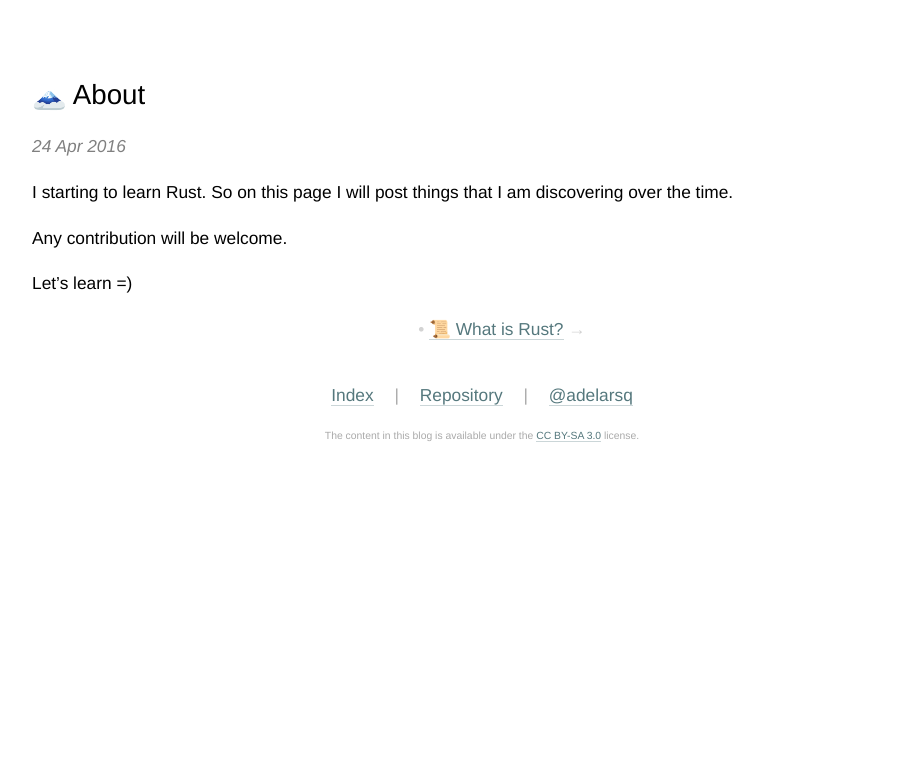
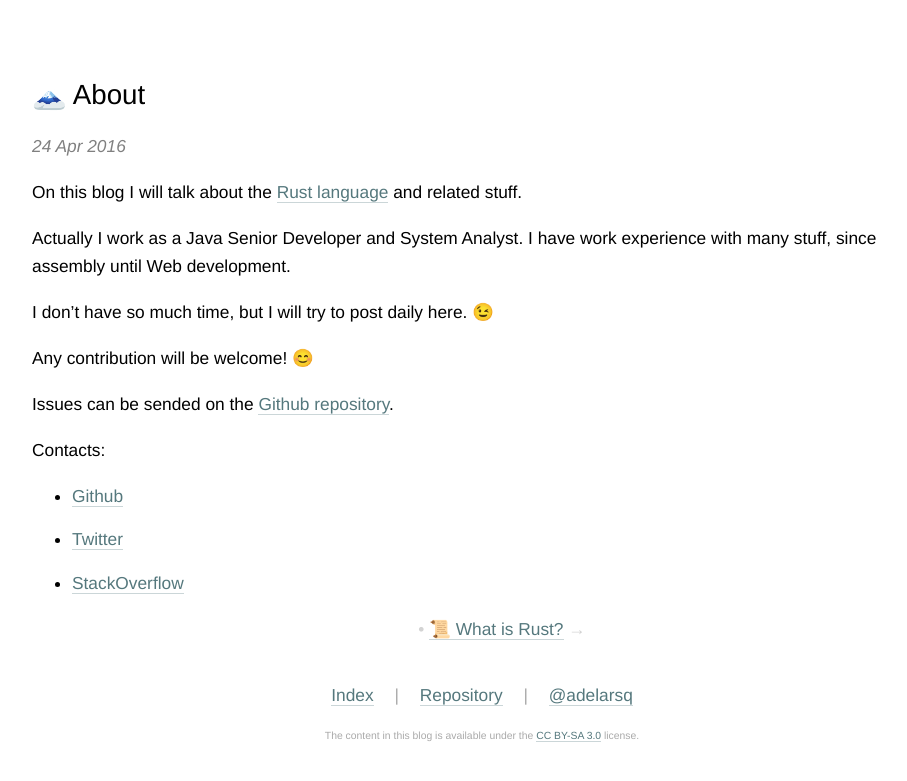
Before and after one commit to adelarsq/daily-rust.github.io, a Jekyll site: the page built from _posts/2016-04-24-about.md, in a window 1280 px wide. Shown: the top 781 px of the page, without its empty margins (158-1065 px from the left). Built offline with Jekyll 4.4.1, drawn with Linux system fonts in a browser that asks for light colours.

Commit message:
Update 2016-04-24-about.md

```diff
--- a/_posts/2016-04-24-about.md
+++ b/_posts/2016-04-24-about.md
@@ -1,12 +1,22 @@
 ---
 layout: post
 title: "🗻 About"
-index_title: "🗻 About"
+index_title: "About"
 tags: [rustposts, rust]
 ---
 
-I starting to learn Rust. So on this page I will post things that I am discovering over the time.
+On this blog I will talk about the [Rust language](https://www.rust-lang.org) and related stuff.
 
-Any contribution will be welcome.
+Actually I work as a Java Senior Developer and System Analyst. I have work experience with many stuff, since assembly until Web development.
 
-Let's learn =)
+I don't have so much time, but I will try to post daily here. 😉
+
+Any contribution will be welcome! 😊
+
+Issues can be sended on the [Github repository](https://github.com/daily-rust/daily-rust.github.io/issues).
+
+Contacts:
+
+* [Github](https://github.com/adelarsq)
+* [Twitter](https://twitter.com/adelarsq)
+* [StackOverflow](http://stackoverflow.com/users/442923/adelarsq)
```
